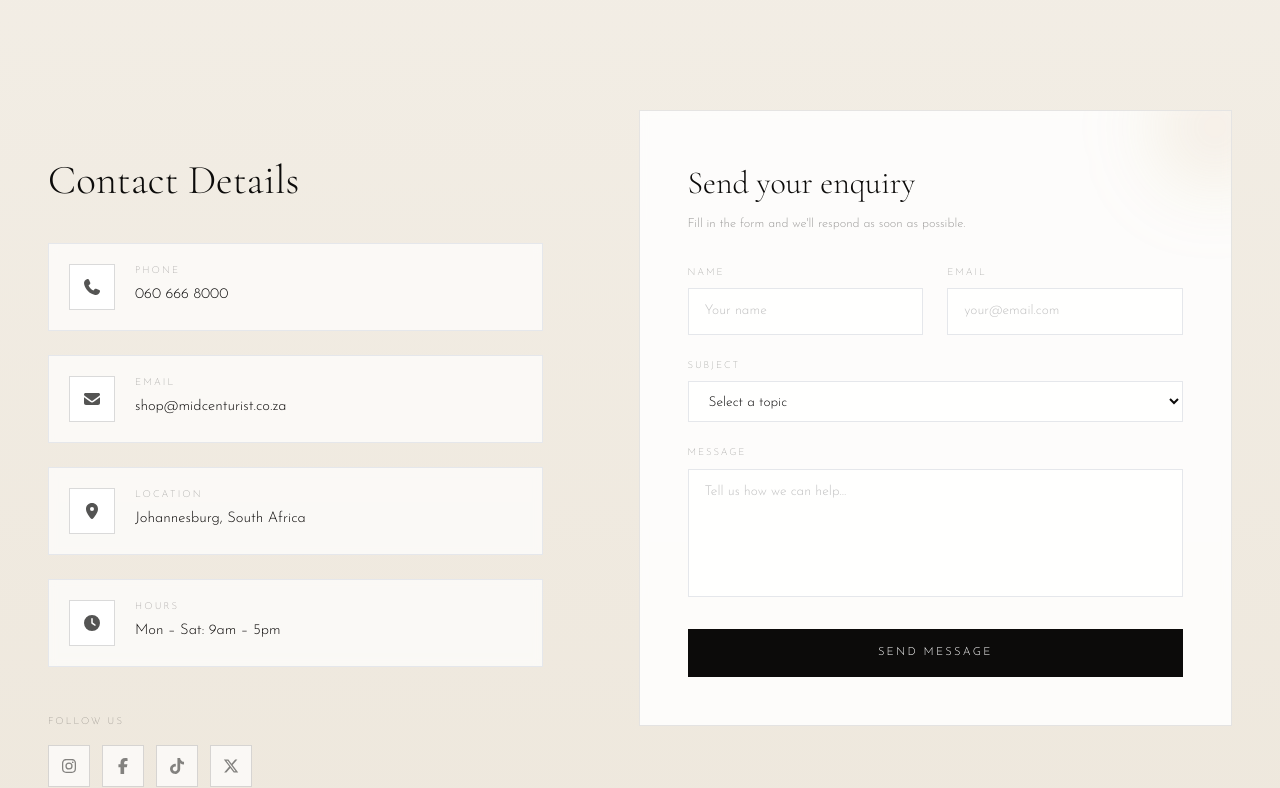
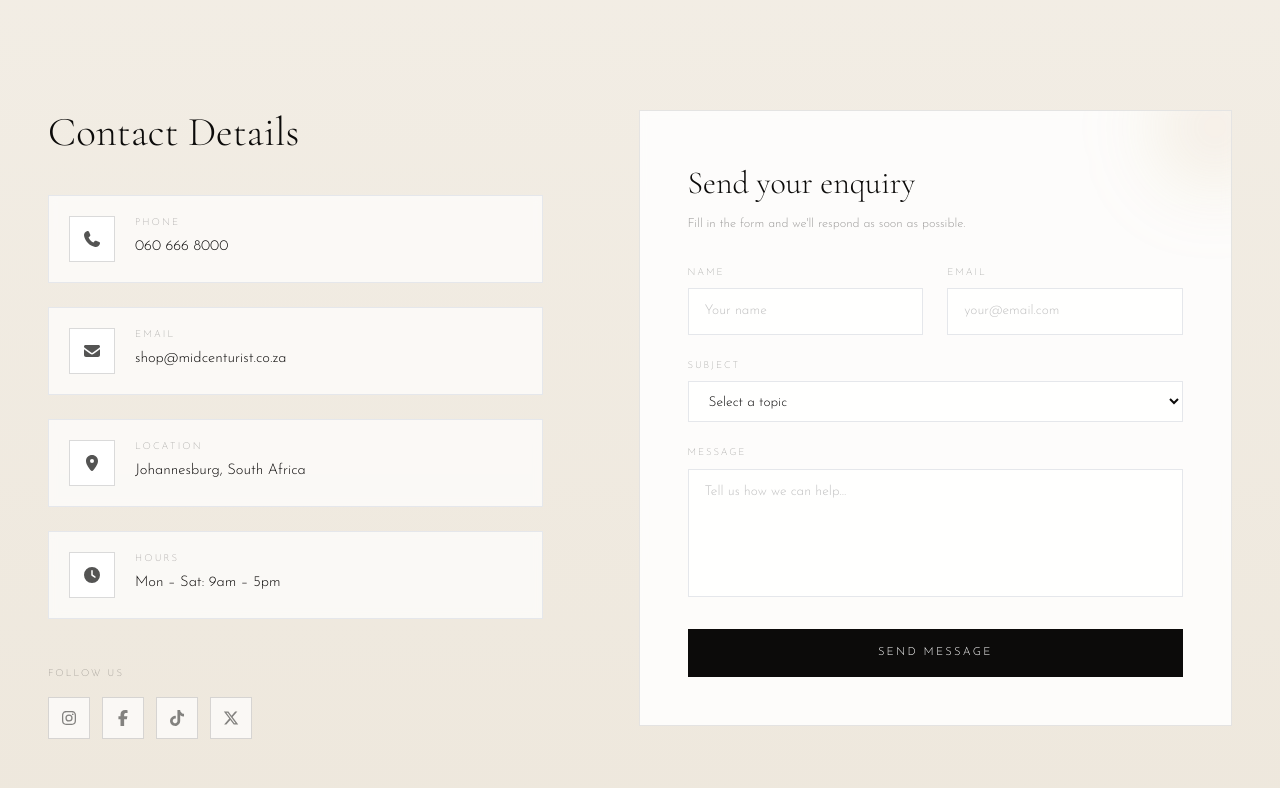
Before and after one commit to nostalgic-code/midcenturist-official, a Next.js app in the folder app/: page /contact in a window 1280 px wide. Shown: the part 687-1475 px from the top of the page. Built offline with nearby package versions, Linux system fonts and the light colour scheme; no server answers.

Commit message:
Align Contact Details top edge with form

```diff
--- a/app/src/components/ContactPage.tsx
+++ b/app/src/components/ContactPage.tsx
@@ -159,7 +159,7 @@ export default function ContactPage() {
       <section className="max-w-7xl mx-auto px-8 py-20 md:px-12 md:py-28">
         <div className="grid grid-cols-1 gap-14 lg:grid-cols-[1fr_1.2fr] lg:gap-24 items-start">
           {/* Left — Info */}
-          <div className="lg:pt-12">
+          <div>
             <motion.h2
               className="font-serif text-[clamp(2rem,3.2vw,3rem)] font-light leading-[1.08] text-brand-black mb-10"
               initial="hidden"
```
